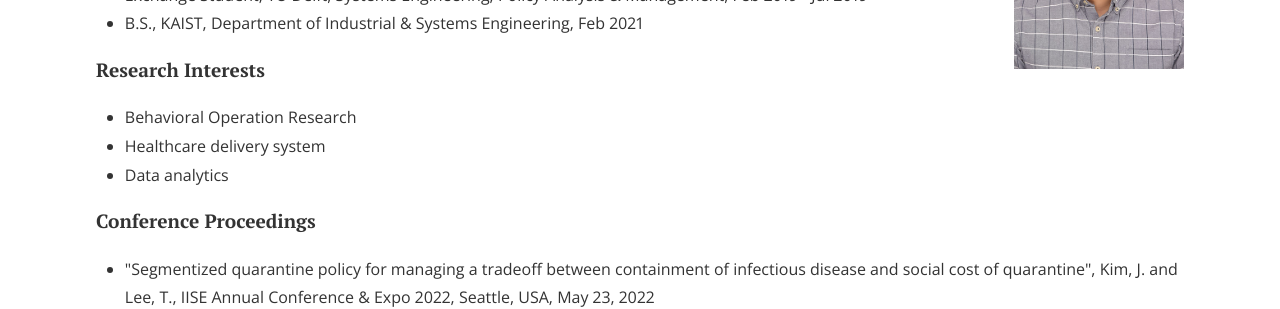
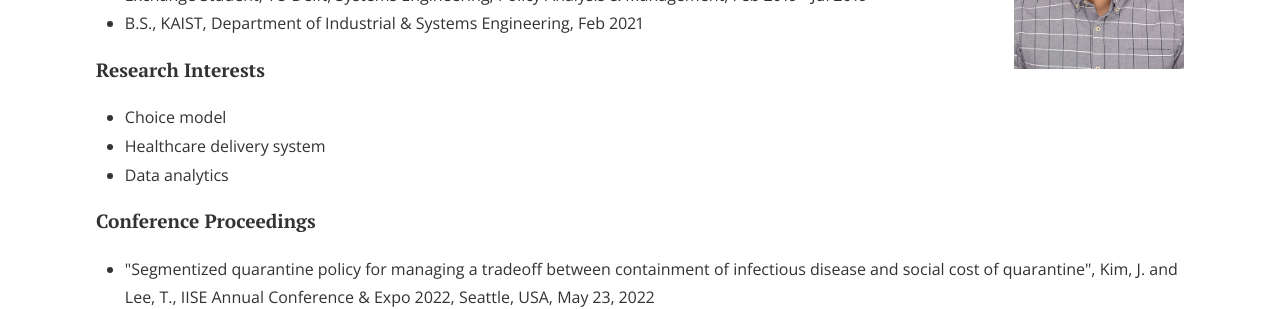
Before and after one commit to CSDlab-KAIST/CSDlab-KAIST.github.io, a Jekyll site: the page built from people/jungwoo.html, in a window 1280 px wide. Shown: the part 364-673 px from the top of the page. Built offline with Jekyll 4.4.1, drawn with Linux system fonts in a browser that asks for light colours; nearby versions of some CDN libraries.

Commit message:
Update jungwoo.html

```diff
--- a/people/jungwoo.html
+++ b/people/jungwoo.html
@@ -23,7 +23,7 @@ title: Jungwoo Kim
 
 <h4>Research Interests</h4>
 <ul>
-  <li>Behavioral Operation Research</li>
+  <li>Choice model</li>
   <li>Healthcare delivery system</li>
   <li>Data analytics</li>
 </ul>
```
